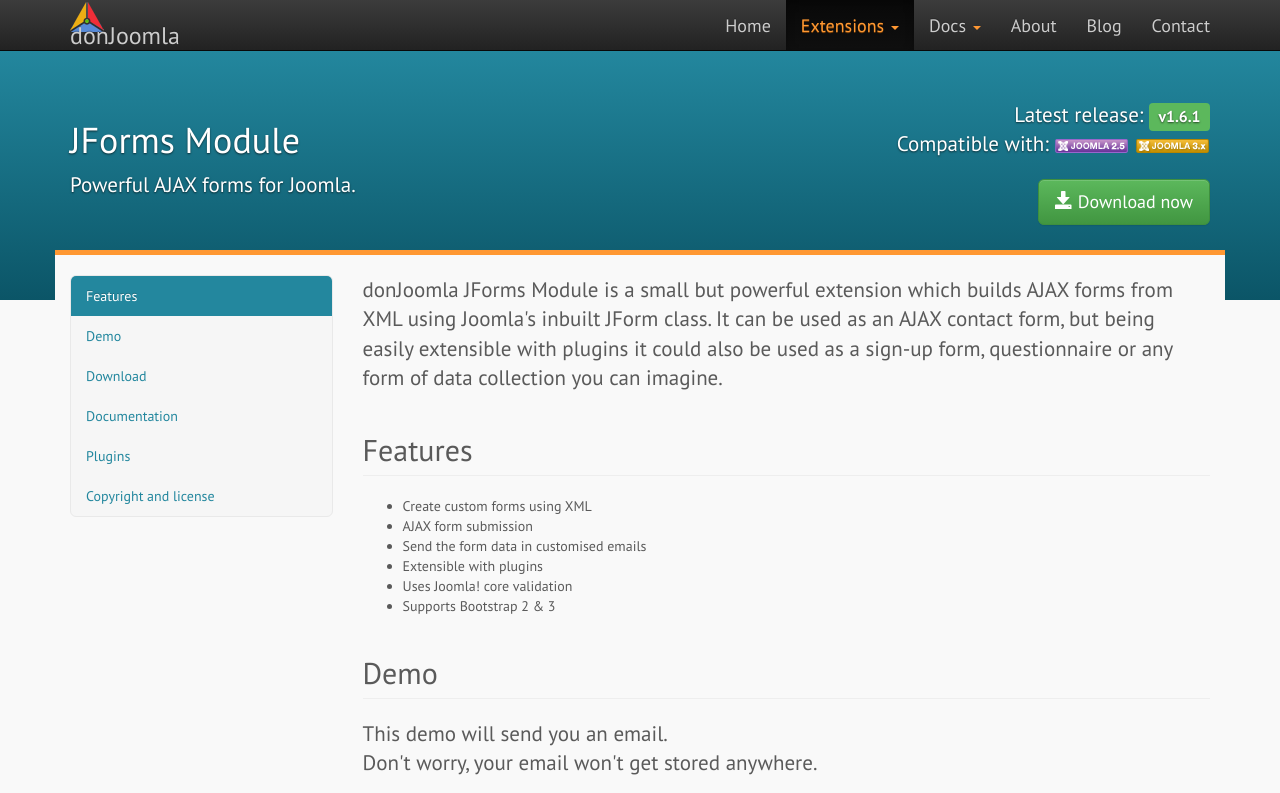
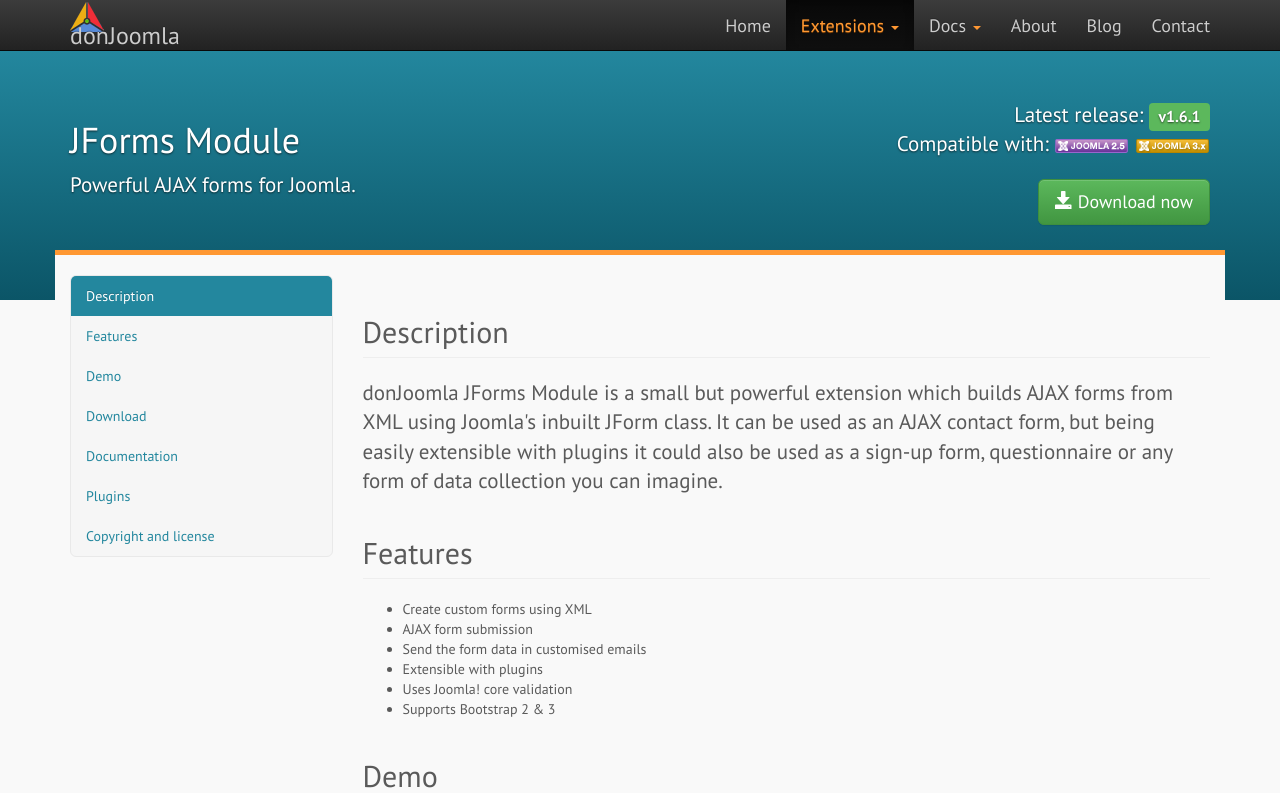
Before and after one commit to donJoomla/donjoomla.github.io, a Jekyll site: the page built from extensions/jforms/index.html, in a window 1280 px wide and 900 px high, cut to the strip 0-793 px from the top of the window. Built offline with Jekyll 4.4.1, drawn with Linux system fonts in a browser that asks for light colours; nearby versions of some CDN libraries.

Commit message:
added h2

```diff
--- a/extensions/jforms/index.html
+++ b/extensions/jforms/index.html
@@ -11,6 +11,7 @@
     changefreq: monthly
     lastmod: 2013-06-11T19:15:00
 ---
+<h2 class="page-header">Description</h2>
 <p class="lead">donJoomla JForms Module is a small but powerful extension which builds AJAX forms from XML using Joomla's inbuilt JForm class. It can be used as an AJAX contact form, but being easily extensible with plugins it could also be used as a sign-up form, questionnaire or any form of data collection you can imagine.</p>
 <h2 class="page-header">Features</h2>
 <ul>
```
